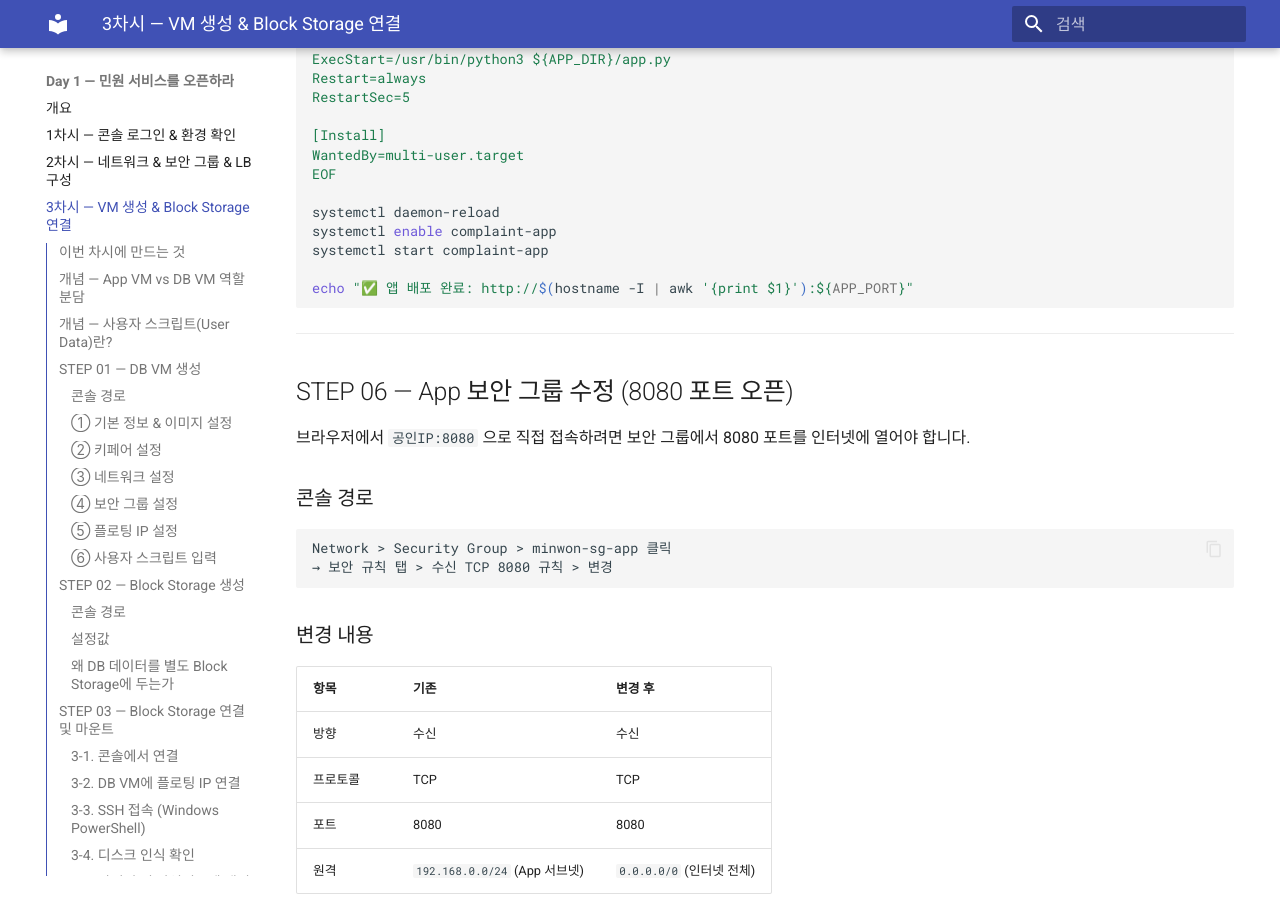
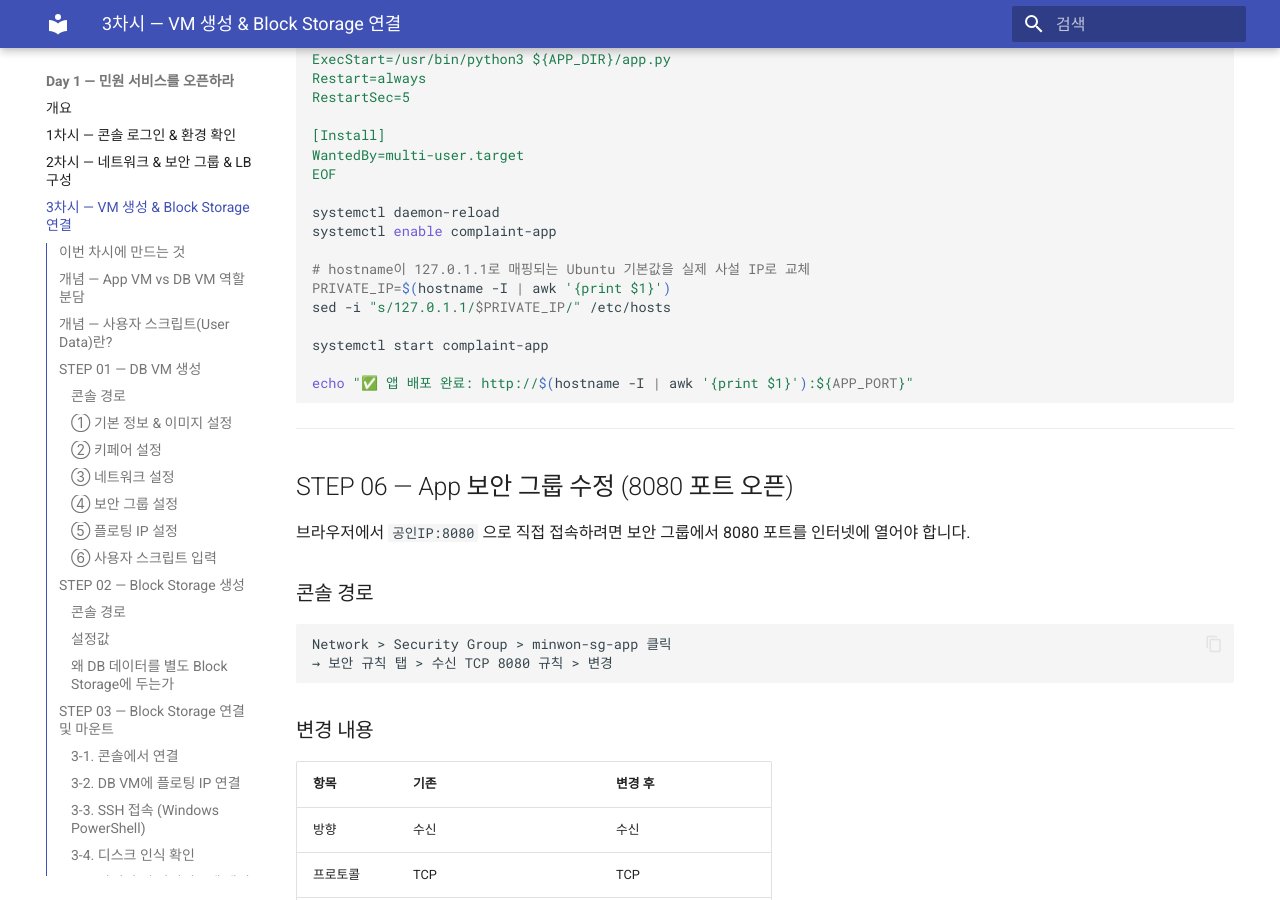
Before and after one commit to skilleat-labs/cloud-native-minwon-lab, an MkDocs documentation site: the page built from docs/day1/session3.md, in a window 1280 px wide and 900 px high, scrolled down 16542 px. Built offline with MkDocs 1.6.1 and Material for MkDocs 9.7.7, drawn with Linux system fonts in a browser that asks for light colours.

Commit message:
3차시: App VM 사용자 스크립트에 hosts 127.0.1.1 → 실제 IP 교체 추가

```diff
--- a/docs/day1/session3.md
+++ b/docs/day1/session3.md
@@ -488,6 +488,11 @@ EOF
 
 systemctl daemon-reload
 systemctl enable complaint-app
+
+# hostname이 127.0.1.1로 매핑되는 Ubuntu 기본값을 실제 사설 IP로 교체
+PRIVATE_IP=$(hostname -I | awk '{print $1}')
+sed -i "s/127.0.1.1/$PRIVATE_IP/" /etc/hosts
+
 systemctl start complaint-app
 
 echo "✅ 앱 배포 완료: http://$(hostname -I | awk '{print $1}'):${APP_PORT}"
```
